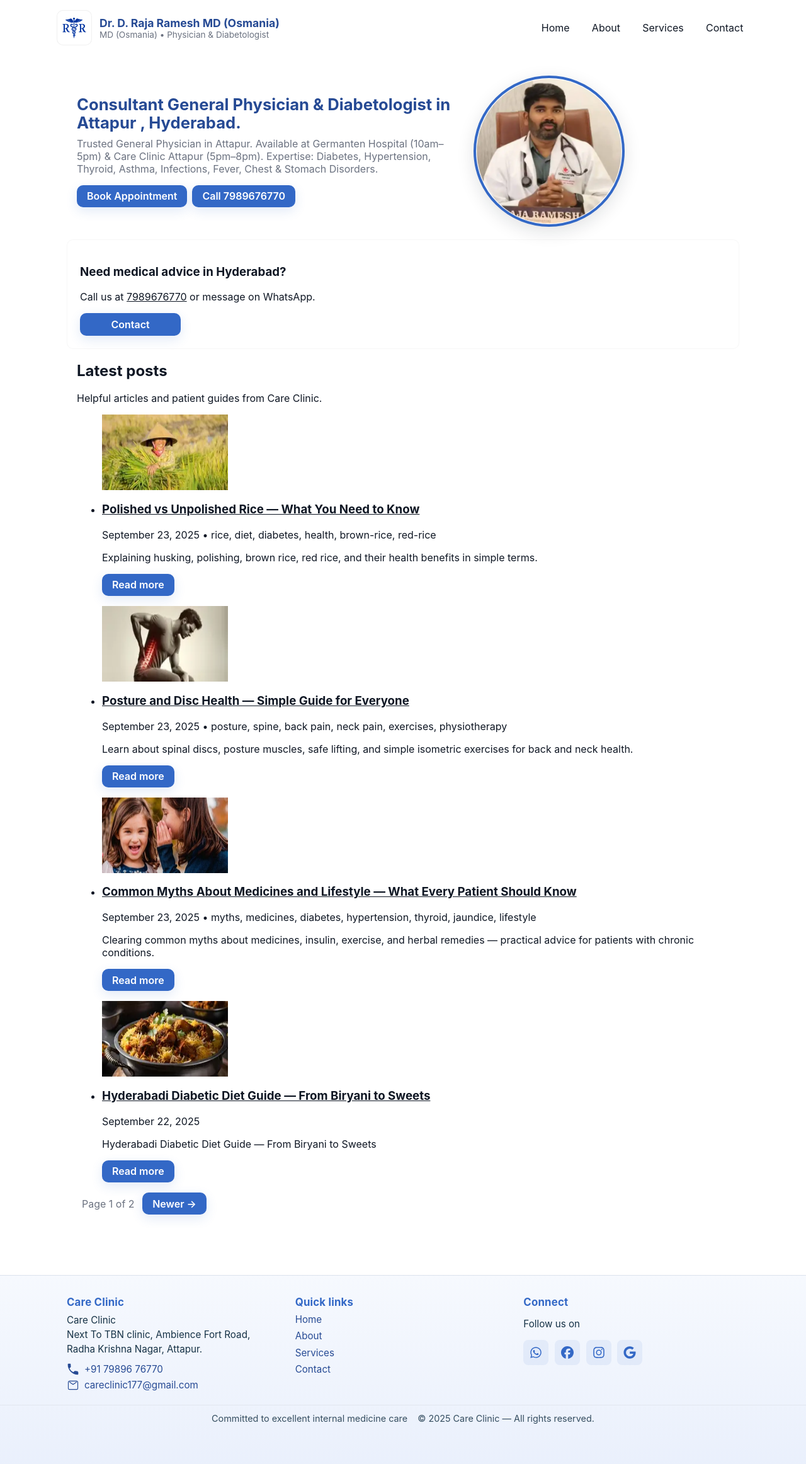
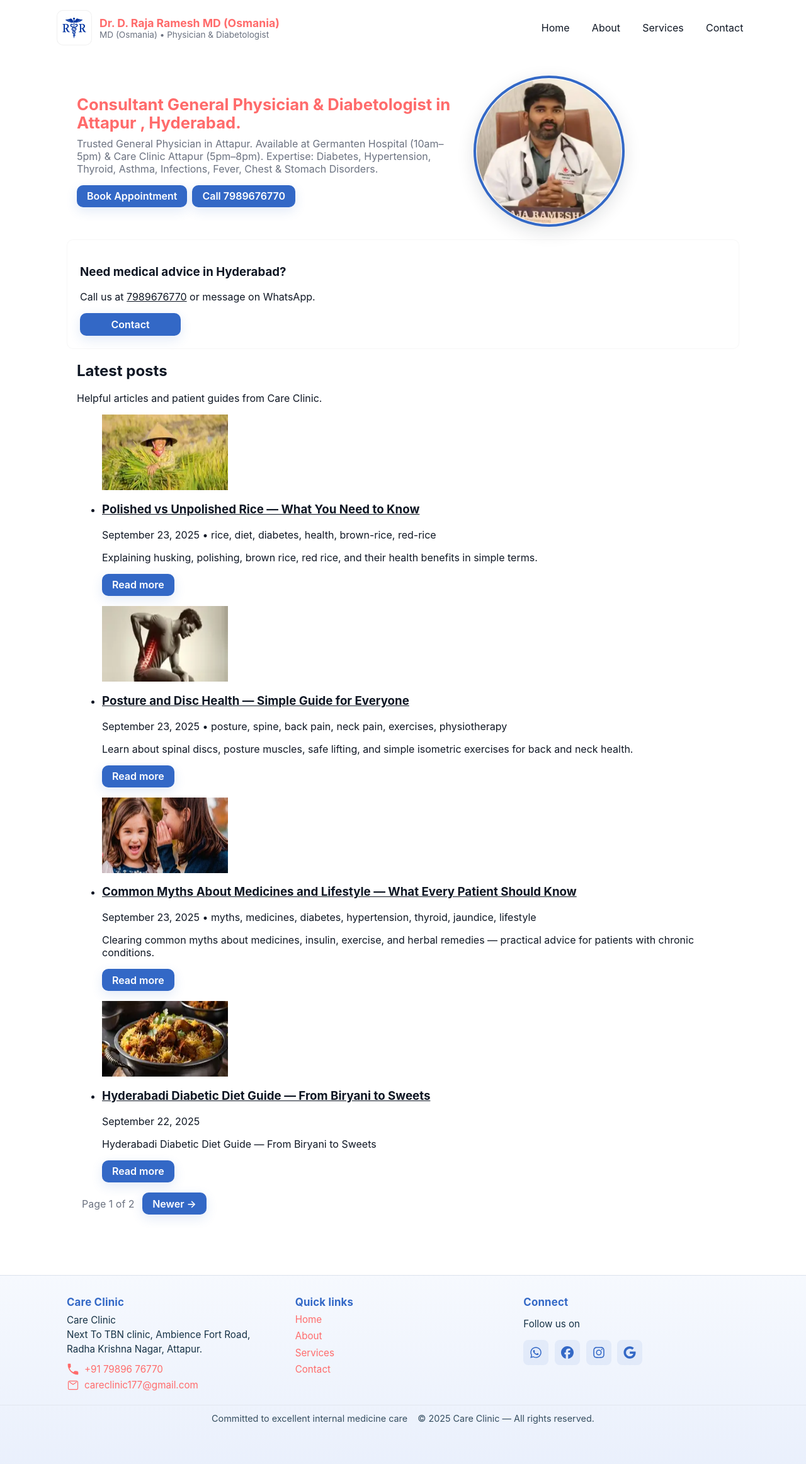
Before and after one commit to drrajarameshd/rr, a Jekyll site: the page built from index.html, in a window 1280 px wide. Shown: the whole page at 63% size. Built offline with Jekyll 4.4.1, drawn with Linux system fonts in a browser that asks for light colours; the list of posts is cut into pages by our own code.

Commit message:
Update style.css

```diff
--- a/assets/css/style.css
+++ b/assets/css/style.css
@@ -7,7 +7,7 @@
 /* ========= THEME / VARIABLES ========= */
 :root{
   --primary: #3368c6;
-  --primary-dark: #264a94;
+  --primary-dark: #ff6b6b;
   --primary-600: #2f5fb7;
   --primary-100: rgba(51,104,198,0.08);
   --primary-150: rgba(51,104,198,0.15);
```
